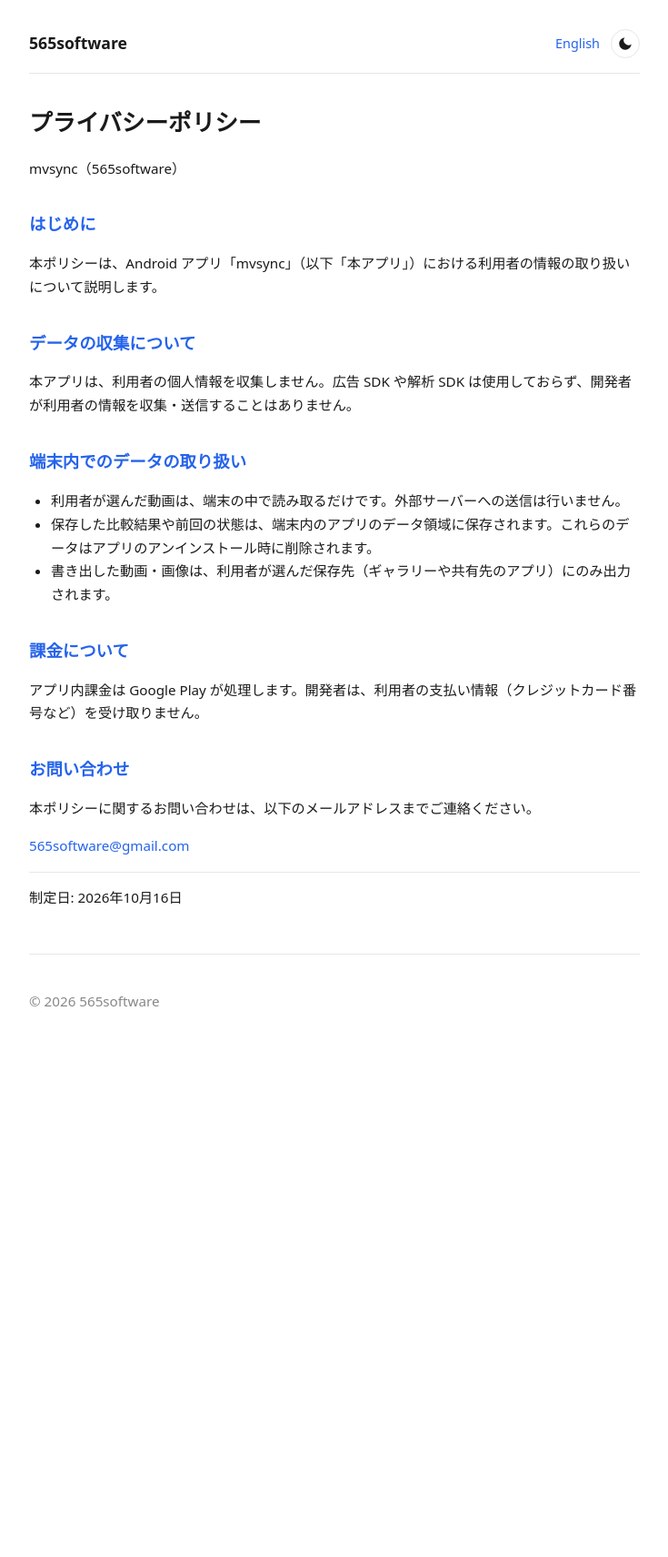
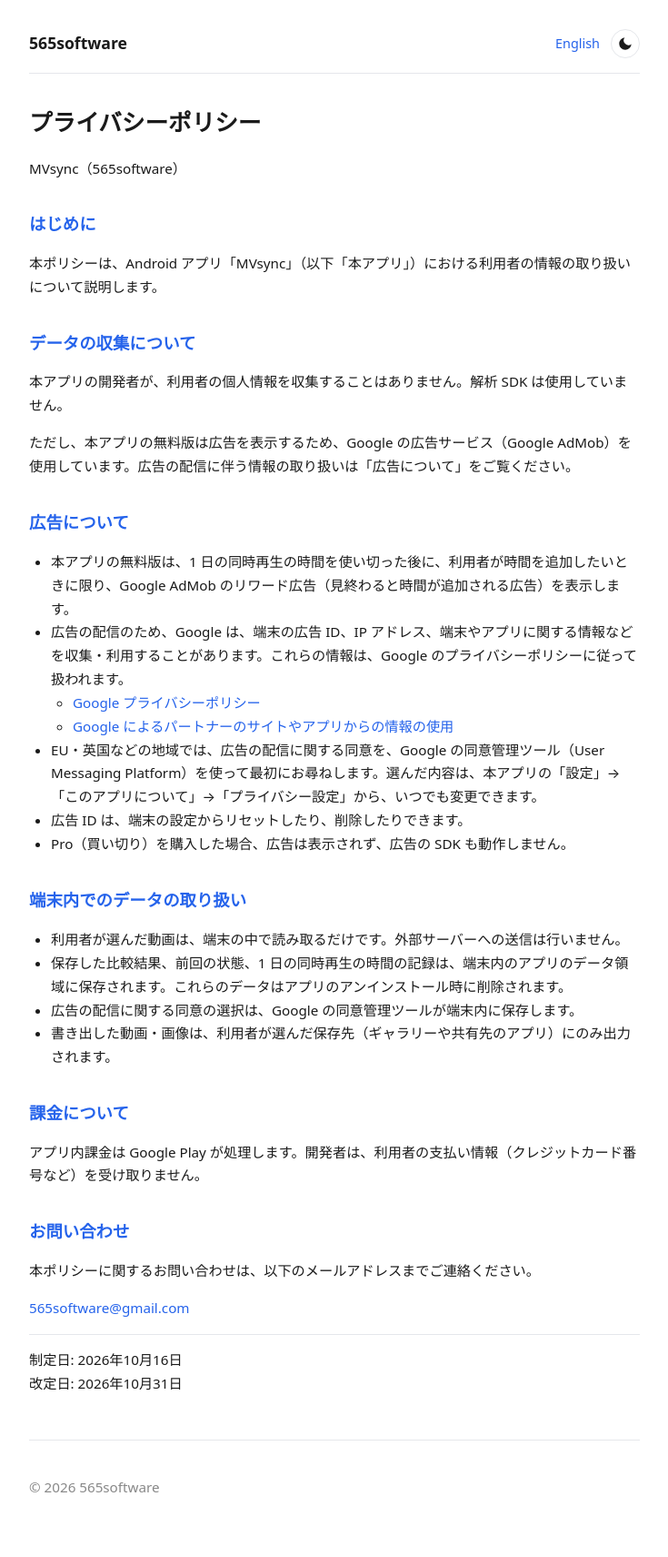
Before and after one commit to 565software/565software.github.io, a Jekyll site: the page built from mvsync/privacy-policy.md, in a window 1280 px wide. Shown: the whole page at 91% size, without its empty margins (272-1007 px from the left). Built offline with Jekyll 4.4.1, drawn with Linux system fonts in a browser that asks for light colours; before the commit the page ends 1177 px from its top, so only the background shows below that.

Commit message:
docs: MVsync のプライバシーポリシーに広告（AdMob・同意）を書き、app-ads.txt に AdMob を足す
Co-Authored-By: Claude Opus 5.5 <noreply@anthropic.com>

```diff
--- a/app-ads.txt
+++ b/app-ads.txt
@@ -1,3 +1,3 @@
 # app-ads.txt for 565software
-# Currently no ad SDKs are integrated.
-# This file will be updated when ad networks are added (see mvsync#39).
+# MVsync の無料版のリワード広告（Google AdMob。mvsync#91）
+google.com, pub-3465655228194892, DIRECT, f08c47fec0942fa0
--- a/mvsync/privacy-policy.md
+++ b/mvsync/privacy-policy.md
@@ -1,25 +1,38 @@
 ---
 layout: default
-title: プライバシーポリシー - mvsync
+title: プライバシーポリシー - MVsync
 ref: mvsync-privacy-policy
 ---
 
 # プライバシーポリシー
 
-mvsync（565software）
+MVsync（565software）
 
 ## はじめに
 
-本ポリシーは、Android アプリ「mvsync」（以下「本アプリ」）における利用者の情報の取り扱いについて説明します。
+本ポリシーは、Android アプリ「MVsync」（以下「本アプリ」）における利用者の情報の取り扱いについて説明します。
 
 ## データの収集について
 
-本アプリは、利用者の個人情報を収集しません。広告 SDK や解析 SDK は使用しておらず、開発者が利用者の情報を収集・送信することはありません。
+本アプリの開発者が、利用者の個人情報を収集することはありません。解析 SDK は使用していません。
+
+ただし、本アプリの無料版は広告を表示するため、Google の広告サービス（Google AdMob）を使用しています。広告の配信に伴う情報の取り扱いは「広告について」をご覧ください。
+
+## 広告について
+
+- 本アプリの無料版は、1 日の同時再生の時間を使い切った後に、利用者が時間を追加したいときに限り、Google AdMob のリワード広告（見終わると時間が追加される広告）を表示します。
+- 広告の配信のため、Google は、端末の広告 ID、IP アドレス、端末やアプリに関する情報などを収集・利用することがあります。これらの情報は、Google のプライバシーポリシーに従って扱われます。
+  - [Google プライバシーポリシー](https://policies.google.com/privacy)
+  - [Google によるパートナーのサイトやアプリからの情報の使用](https://policies.google.com/technologies/partner-sites)
+- EU・英国などの地域では、広告の配信に関する同意を、Google の同意管理ツール（User Messaging Platform）を使って最初にお尋ねします。選んだ内容は、本アプリの「設定」→「このアプリについて」→「プライバシー設定」から、いつでも変更できます。
+- 広告 ID は、端末の設定からリセットしたり、削除したりできます。
+- Pro（買い切り）を購入した場合、広告は表示されず、広告の SDK も動作しません。
 
 ## 端末内でのデータの取り扱い
 
 - 利用者が選んだ動画は、端末の中で読み取るだけです。外部サーバーへの送信は行いません。
-- 保存した比較結果や前回の状態は、端末内のアプリのデータ領域に保存されます。これらのデータはアプリのアンインストール時に削除されます。
+- 保存した比較結果、前回の状態、1 日の同時再生の時間の記録は、端末内のアプリのデータ領域に保存されます。これらのデータはアプリのアンインストール時に削除されます。
+- 広告の配信に関する同意の選択は、Google の同意管理ツールが端末内に保存します。
 - 書き出した動画・画像は、利用者が選んだ保存先（ギャラリーや共有先のアプリ）にのみ出力されます。
 
 ## 課金について
@@ -34,4 +47,5 @@ mvsync（565software）
 
 ---
 
-制定日: 2026年10月16日
+制定日: 2026年10月16日<br>
+改定日: 2026年10月31日
```
Also changed, not shown: en/mvsync/privacy-policy.md (+20 -6 lines).
